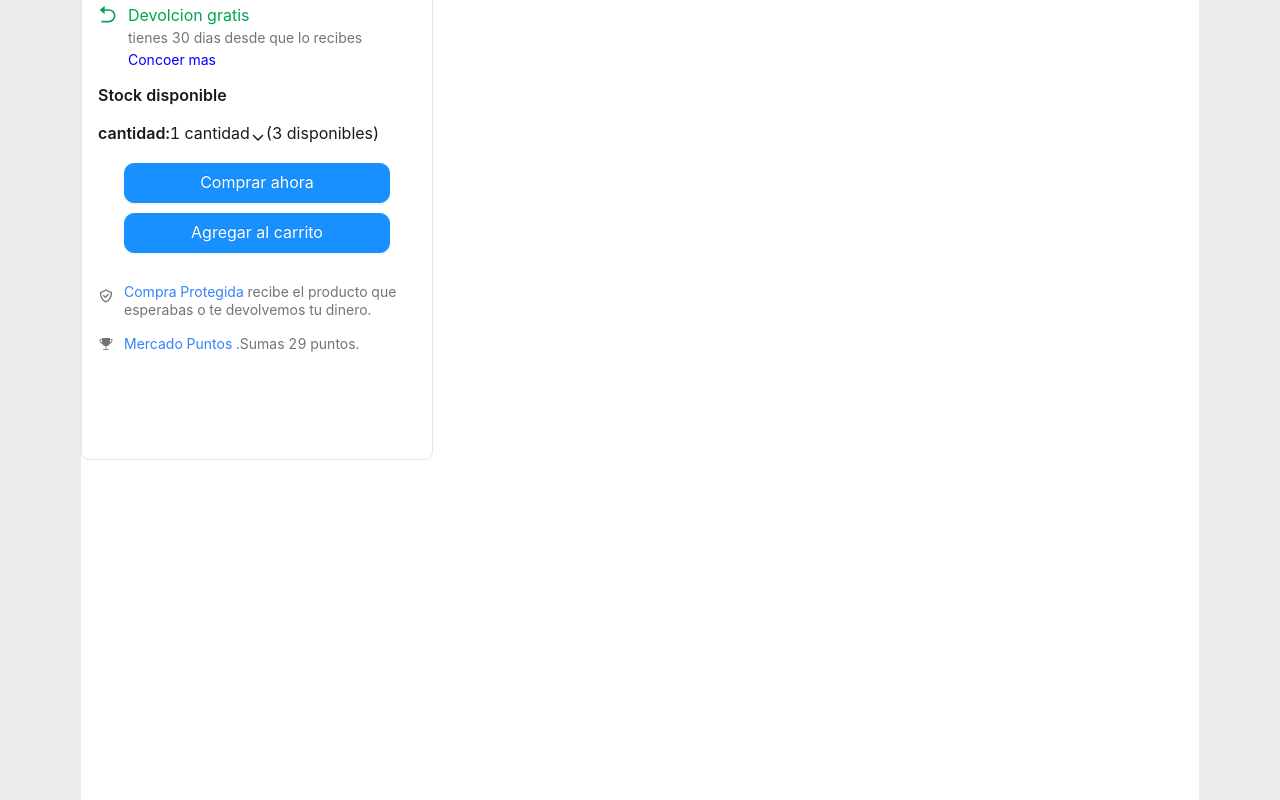
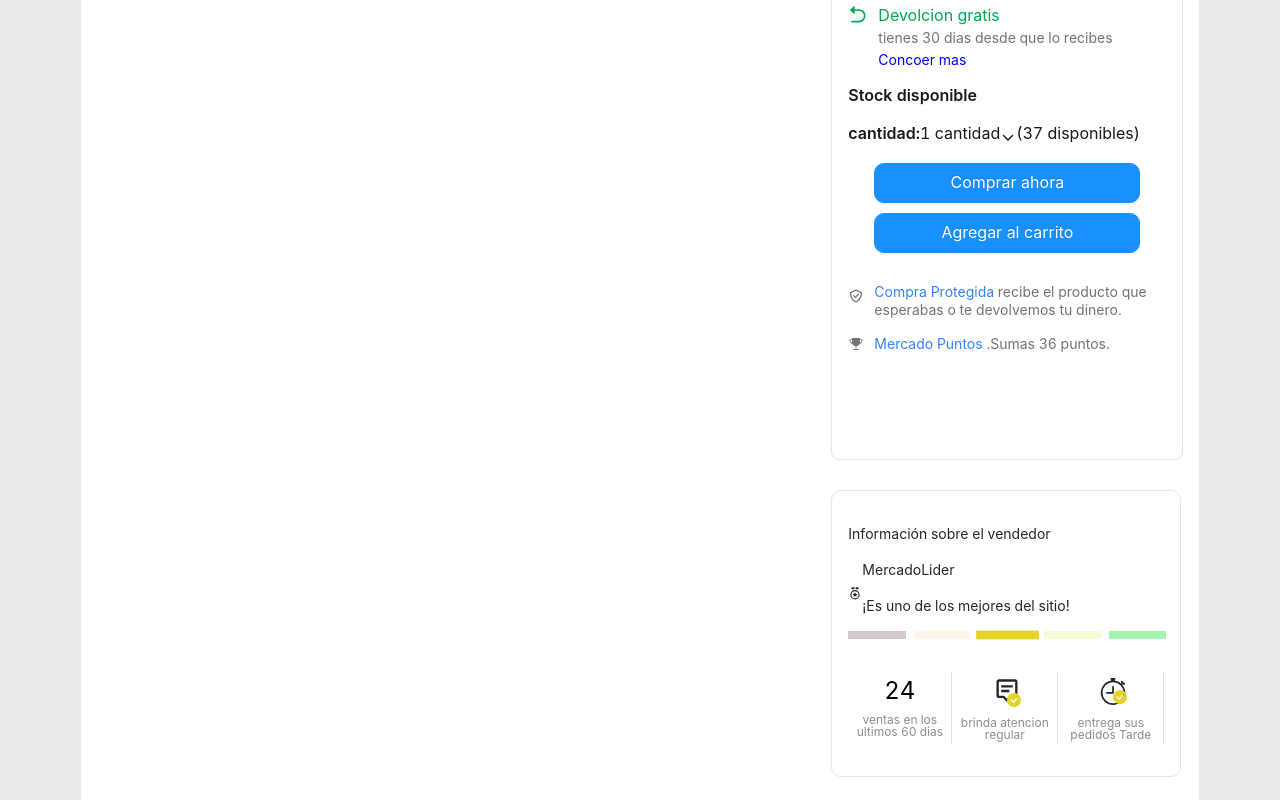
Before and after one commit to Nickbrian246/mercado-libre-clon, a React (Create React App) app: page /producto in a window 1280 px wide. Shown: the part 440-1240 px from the top of the page. Built offline with nearby package versions, Linux system fonts and the light colour scheme.

Commit message:
card Seller information done

```diff
--- a/src/Pages/salesPage/ProducInformation/DescriptionNCost.js
+++ b/src/Pages/salesPage/ProducInformation/DescriptionNCost.js
@@ -1,21 +1,23 @@
-import React from "react";
+import React, { useEffect } from "react";
 import './styles.css';
 
 
 
 
 const DescriptionNCost = () => {
-
+const randomSales = Math.floor(Math.random() *1000);
+const price = 231;
+const priceMonthly = (price / 3);
 
   return (
     <>
-    <p className="description-salesInfo">Nuevo | 17 vendidios </p>
+    <p className="description-salesInfo">Nuevo | {`${randomSales}`} vendidios </p>
     <div className="description-information-container">
       <p>Herramienta De Limpieza De Teclado, Pc, Auriculares Airpod</p>
     </div>
     <div className="description-text-container">
       <p>$243</p>
-      <p><span style={{fontSize:'20px', fontWeight:'400'}}>en</span>$234 sin intereses</p>
+      <p><span style={{fontSize:'20px', fontWeight:'400'}}>en</span> 3x{`$${priceMonthly}`} sin intereses</p>
       <p>ver medios de pago</p>
     </div>
 
--- a/src/Pages/salesPage/ProducInformation/Protectedbought.js
+++ b/src/Pages/salesPage/ProducInformation/Protectedbought.js
@@ -6,7 +6,7 @@ import{ BiCheckShield} from 'react-icons/bi';
 import {IoIosTrophy} from 'react-icons/io';
 
 const ProtectedBought = () => {
-
+const randomPoints = Math.floor(Math.random()* 100);
 
   return (
     <>
@@ -22,7 +22,7 @@ const ProtectedBought = () => {
         <div>
           <IoIosTrophy className="icon-trophy-container"/>
         </div>
-        <p> <span  className="blue">Mercado Puntos </span>.Sumas 29 puntos.</p>
+        <p> <span  className="blue">Mercado Puntos </span>.Sumas {`${randomPoints} `}puntos.</p>
       </div>
 
 
--- a/src/Pages/salesPage/ProducInformation/Stock.js
+++ b/src/Pages/salesPage/ProducInformation/Stock.js
@@ -2,7 +2,7 @@ import React from "react";
 
 import {IoIosArrowUp} from 'react-icons/io';
 const Stock = ( ) => {
-
+const randomDisponibility= Math.floor(Math.random() * 100);
 
   return (
     <>
@@ -22,7 +22,7 @@ const Stock = ( ) => {
         <span className="icon-container-stock">
           <IoIosArrowUp />
         </span>
-      <p>{'(3 disponibles)'}</p>
+      <p>{`(${randomDisponibility} disponibles)`}</p>
       </div>
     </div>
     </>
--- a/src/Pages/salesPage/index.js
+++ b/src/Pages/salesPage/index.js
@@ -2,6 +2,7 @@ import React from "react";
 
 //COMPONENTS************************************** */
 import { ProductInformationCard } from "./ProducInformation";
+import { SellerRankNInformation } from "./sellerStreak/SellerRankeNinformation";
 
 
 
@@ -15,27 +16,26 @@ const SalesPage = () => {
   return (
     <>
     <Row justify="center">
-    <Row style={{width:'1118px', background:'white', height:'2000px'}}>
+    <Row gutter={[10,10]} style={{width:'1118px', background:'white', height:'2000px'}}>
 
+        <Col  span={16} >
+        </Col>
+
+
+        <Col span={7}>
         <Row style={{marginTop:'30px', }}  justify="center">
-          <Col style={{width:'1340px',height:'400px'}} >
+          <Col  >
           <ProductInformationCard/>
           </Col>
         </Row>
 
+        <Row style={{marginTop:'30px', }}  justify="center">
+          <Col  >
+          <SellerRankNInformation/>
+          </Col>
+        </Row>
 
-
-
-
-
-
-
-
-
-
-
-
-
+        </Col>
 
     </Row>
     </Row>
--- /dev/null
+++ b/src/Pages/salesPage/sellerStreak/SellerRankeNinformation.js
@@ -0,0 +1,134 @@
+import React, { useEffect, useState } from "react";
+
+import './styles.css';
+/*Libreria de react icons * */
+import {BiMessageAltDetail} from 'react-icons/bi';
+import {
+  BsFillCheckCircleFill,
+  BsStopwatch} from 'react-icons/bs';
+import {RiMedalLine} from 'react-icons/ri';
+/*Libreria de react icons ************************ */
+
+const SellerRankNInformation = () => {
+  const [isActive1, setIsActive1] = useState(false);
+  const [isActive2, setIsActive2] = useState(false);
+  const [isActive3, setIsActive3] = useState(false);
+  const [isActive4, setIsActive4] = useState(false);
+  const [isActive5, setIsActive5] = useState(false);
+const salesInThe60DaysPast =Math.floor(Math.random() * 500);
+
+useEffect(()=>{
+  if ((salesInThe60DaysPast<=500) && (salesInThe60DaysPast>=400)) {
+    setIsActive5(true);
+    console.log('5',salesInThe60DaysPast);
+  }
+  if ((salesInThe60DaysPast<=399) && (salesInThe60DaysPast>=300)) {
+    setIsActive4(true);
+    console.log('4',salesInThe60DaysPast);
+  }
+  if ((salesInThe60DaysPast<=299) && (salesInThe60DaysPast>=200)) {
+    setIsActive3(true);
+    console.log('3',salesInThe60DaysPast);
+  }
+  if ((salesInThe60DaysPast<=199) && (salesInThe60DaysPast>=100)) {
+    setIsActive2(true);
+    console.log('2',salesInThe60DaysPast);
+  }
+  if ((salesInThe60DaysPast<=99 && (salesInThe60DaysPast>=1) )) {
+    setIsActive1(true);
+    console.log('1',salesInThe60DaysPast);
+  }
+
+},[]);
+
+console.log(salesInThe60DaysPast,'soy sales fuera del efecto');
+
+  return (
+    <>
+    <div className="sellerInformation-container">
+    <p>Información sobre el vendedor</p>
+
+    <div className="icon-leadermarket-container">
+      <div>
+        <RiMedalLine/>
+      </div>
+      <div>
+        <p>MercadoLider</p>
+        <p>¡Es uno de los mejores del sitio!</p>
+      </div>
+    </div>
+
+    <div className="ranked-container">
+      <div className={`ranked-size color-1  ${isActive1 && 'active-1'}`}>
+
+      </div>
+      <div className={`ranked-size  color-2 ${isActive2 && 'active-2'}`}>
+
+      </div>
+      <div className={`ranked-size  color-3 ${isActive3 && 'active-3'}`}>
+
+
+      </div>
+      <div className={`ranked-size  color-4 ${isActive4 && 'active-4'}`}>
+
+      </div>
+      <div className={`ranked-size  color-5 ${isActive5 && 'active-5'}`}>
+
+      </div>
+
+
+    </div>
+
+    <div className="information-container">
+      <div className="icon-informationSection-container">
+        <p>{`${salesInThe60DaysPast}`}</p>
+
+        <p>ventas en los ultimos 60 dias</p>
+
+      </div>
+
+      <div className="attention-container">
+        <div>
+        <span className="icon-message-container"><BiMessageAltDetail/></span>
+        <span  className={`icon-check-container
+        ${(isActive1 && 'icon-check-container-active1a') || (isActive2 && 'icon-check-container-active2a') ||
+          (isActive3 && 'icon-check-container-active3a') || (isActive4 && 'icon-check-container-active4a') ||
+          (isActive5 && 'icon-check-container-active5a')
+          }`}><BsFillCheckCircleFill/></span>
+        </div>
+        {( isActive5 && <p className="attention-text-color">brinda excelente atencion</p>) ||
+        ( isActive4 && <p className="attention-text-color">brinda buena atencion</p>) ||
+        ( isActive3 && <p className="attention-text-color">brinda atencion regular</p>) ||
+        ( isActive2 && <p className="attention-text-color">brinda mala atencion</p>) ||
+        ( isActive1 && <p className="attention-text-color">brinda pesima atencion</p>) }
+
+      </div>
+
+      <div className="attention-container ">
+        <div className="deliver-icon-container">
+          <span className="icon-message-container" ><BsStopwatch/></span>
+          <span className={
+            `icon-check-container2
+          ${(isActive1 && 'icon-check-container-active1') || (isActive2 && 'icon-check-container-active2') ||
+          (isActive3 && 'icon-check-container-active3') || (isActive4 && 'icon-check-container-active4') ||
+          (isActive5 && 'icon-check-container-active5')
+          }`}>
+            <BsFillCheckCircleFill/>
+          </span>
+        </div>
+        {( isActive5 && <p className="attention-text-color">entrega sus pedidos a tiempo</p>) ||
+        ( isActive4 && <p className="attention-text-color">entrega sus pedidos relativamente a tiempo</p>) ||
+        ( isActive3 && <p className="attention-text-color">entrega sus pedidos Tarde</p>) ||
+        ( isActive2 && <p className="attention-text-color">entrega sus pedidos muy tarde</p>) ||
+        ( isActive1 && <p className="attention-text-color">Entrega mas tarde de los normal</p>) }
+
+      </div>
+
+    </div>
+
+    </div>
+    </>
+  )
+};
+
+export {SellerRankNInformation};
--- /dev/null
+++ b/src/Pages/salesPage/sellerStreak/styles.css
@@ -0,0 +1,208 @@
+.sellerInformation-container{
+  width: 350px;
+  height: 318;
+  background: #ffff;
+  display: flex;
+  flex-direction: column;
+  border: solid 1px  #e5e5e5;
+  padding: 32px 16px;
+  border-radius: 10px;
+}
+.icon-leadermarket-container{
+  width: 100%;
+  display: flex;
+  justify-content: start;
+  align-items: center;
+}
+
+/* ranked container */
+.ranked-container{
+  display: flex;
+  width:318px;
+  height: 41px;
+  gap: 8px;
+}
+.ranked-size {
+  width: 58px;
+  height: 8px;
+}
+.color-1{
+  background: #d3c9c9;
+}
+.color-2{
+  background:#fff5e8;
+}
+.color-3{
+  background:#fffcda;
+}
+.color-4{
+  background:#f1fdd7;
+}
+.color-5{
+  background:#a5f5b1;
+}
+/* clases activas */
+.active-1{
+  background:#f1baba ;
+  transform: scale(1.1);
+}
+.active-2{
+  background:#ffd092 ;
+  transform: scale(1.1);
+}
+.active-3{
+  background:#e4d425 ;
+  transform: scale(1.1);
+}
+.active-4{
+  background: #f1fdd7;
+  transform: scale(1.1);
+}
+.active-5{
+  background:#39b54a;
+  transform: scale(1.1);
+}
+
+/* END*/
+
+/*here begins the information container styles*/
+  .information-container{
+    display: flex;
+    justify-content: space-between;
+  }
+
+  .information-container div {
+    width: 106px;
+    height: 72px;
+    padding: 5px 0;
+  }
+.icon-informationSection-container{
+  border-right: 1px solid #dddddd;
+}
+  .icon-informationSection-container :nth-child(1){
+    color: #000;
+    display: block;
+    font-size: 24px;
+    font-weight: 400;
+    line-height: 1.2;
+    text-align: center;
+    margin-bottom: 0px;
+  }
+  .icon-informationSection-container :nth-child(2){
+    line-height: 1;
+    margin-top: 8px;
+    text-align: center;
+    color: #8e8e8e;
+    font-size: 12px;
+  }
+  .attention-container{
+    border-right: 1px solid #dddddd;
+    text-align: center;
+    display: flex;
+    flex-direction: column;
+    justify-content: center;
+
+  }
+
+  .attention-container :nth-child(1){
+    text-align: center;
+    height: 46px;
+
+  }
+
+  .icon-message-container{
+    font-size: 28px;
+    position: absolute;
+    margin-left: -5px;
+
+  }
+  .icon-check-container{
+    color: #39b54a;
+    position: relative;
+    top: 9px;
+    left: 9px;
+  }
+
+  .attention-text-color{
+    line-height: 1;
+    margin-top: 8px;
+    text-align: center;
+    color: #8e8e8e;
+    font-size: 12px;
+  }
+.deliverTime-container{
+    text-align: center;
+    display: flex;
+    flex-direction: column;
+    justify-content: center;
+}
+
+.icon-check-container2 {
+  color: #39b54a;
+  position: relative;
+  top: 6px;
+  left: 9px;
+}
+/*active*/
+.icon-check-container-active1{
+  color: #f1baba;
+  position: relative;
+  top: 9px;
+  left: 9px;
+}
+.icon-check-container-active2{
+  color: #ffd092;
+  position: relative;
+  top: 6px;
+  left: 9px;
+}
+.icon-check-container-active3{
+  color: #e4d425 ;
+  position: relative;
+  top: 6px;
+  left: 9px;
+}
+.icon-check-container-active4{
+  color: #b8d47b;
+  position: relative;
+  top: 6px;
+  left: 9px;
+}
+.icon-check-container-active5{
+  color: #39b54a;
+  position: relative;
+  top: 6px;
+  left: 9px;
+}
+
+.icon-check-container-active1a{
+  color: #f1baba;
+  position: relative;
+  top: 9px;
+  left: 9px;
+}
+.icon-check-container-active2a{
+  color: #ffd092;
+  position: relative;
+  top: 9px;
+  left: 9px;
+}
+.icon-check-container-active3a{
+  color: #e4d425 ;
+  position: relative;
+  top: 9px;
+  left: 9px;
+}
+.icon-check-container-active4a{
+  color: #b8d47b;
+  position: relative;
+  top: 9px;
+  left: 9px;
+}
+.icon-check-container-active5a{
+  color: #39b54a;
+  position: relative;
+  top: 9px;
+  left: 9px;
+}
+/*END*/
```
